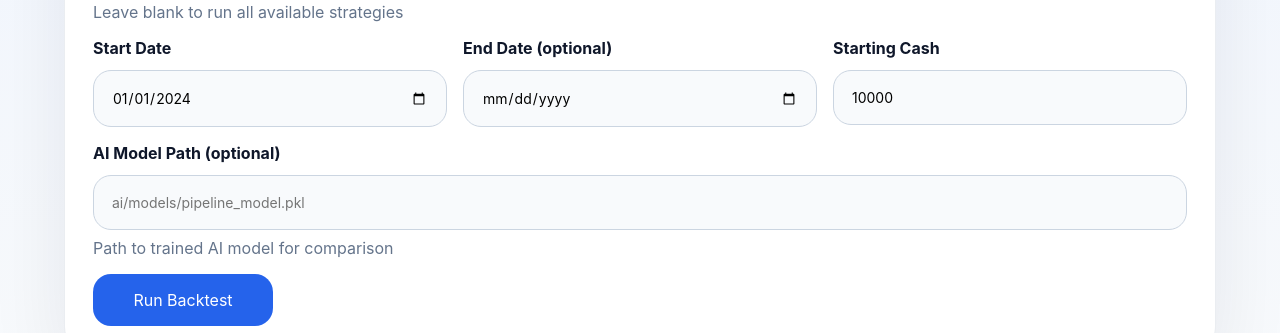
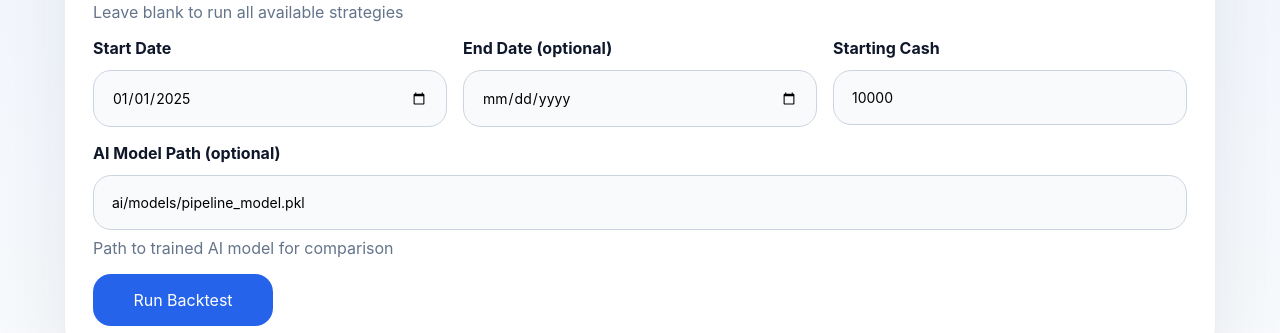
Before and after one commit to morarez/trade-wave, a React (Vite) app in the folder frontend/: page / in a window 1280 px wide. Shown: the part 448-781 px from the top of the page. Built offline with nearby package versions, Linux system fonts and the light colour scheme.

Commit message:
update gui defaults

```diff
--- a/frontend/src/App.tsx
+++ b/frontend/src/App.tsx
@@ -84,10 +84,10 @@ function App() {
   const [tab, setTab] = useState<Tab>('backtest')
   const [symbols, setSymbols] = useState(DEFAULT_SYMBOLS)
   const [strategies, setStrategies] = useState('')
-  const [startDate, setStartDate] = useState('2024-01-01')
+  const [startDate, setStartDate] = useState('2025-01-01')
   const [endDate, setEndDate] = useState('')
   const [cash, setCash] = useState('10000')
-  const [modelPath, setModelPath] = useState('')
+  const [modelPath, setModelPath] = useState('ai/models/pipeline_model.pkl')
   const [loading, setLoading] = useState(false)
   const [error, setError] = useState<string | null>(null)
   const [result, setResult] = useState<ApiResult | null>(null)
```
Also changed, not shown: 1 other file (tests, documents, lock files or other folders).
